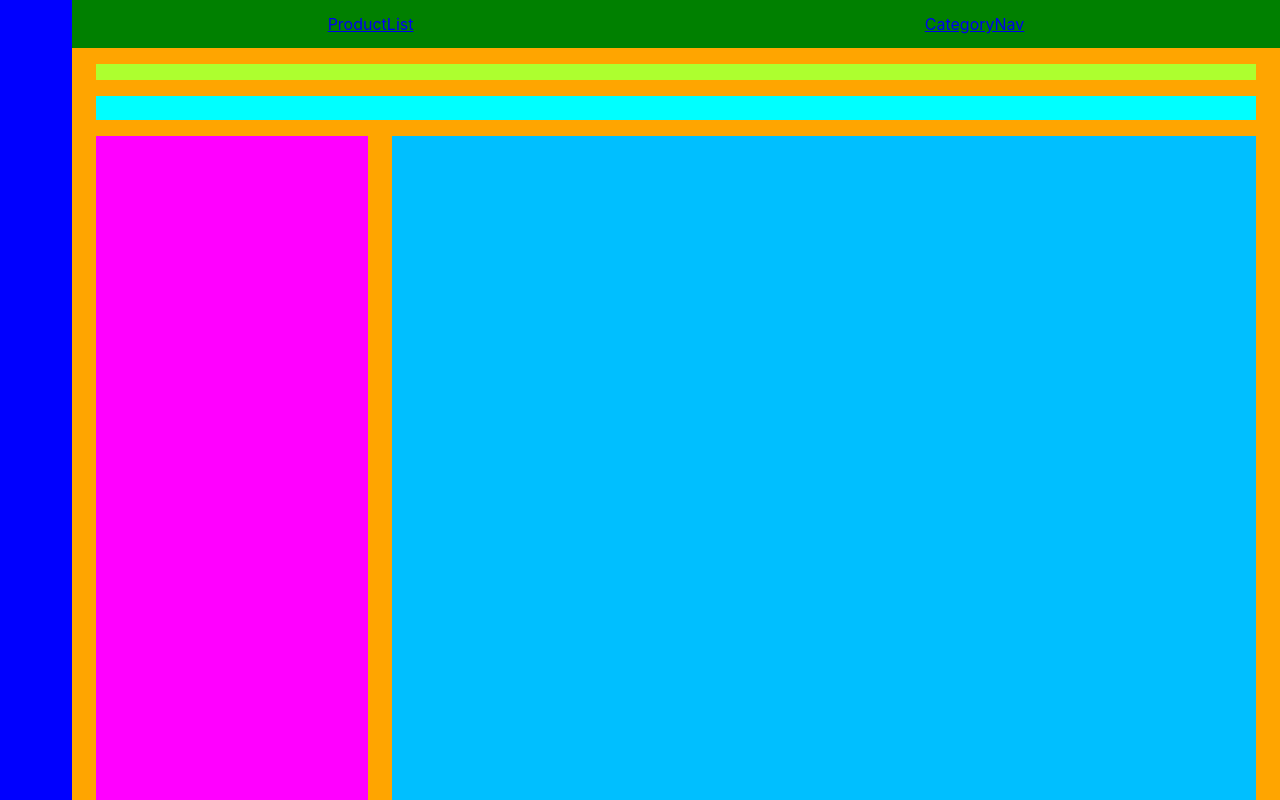
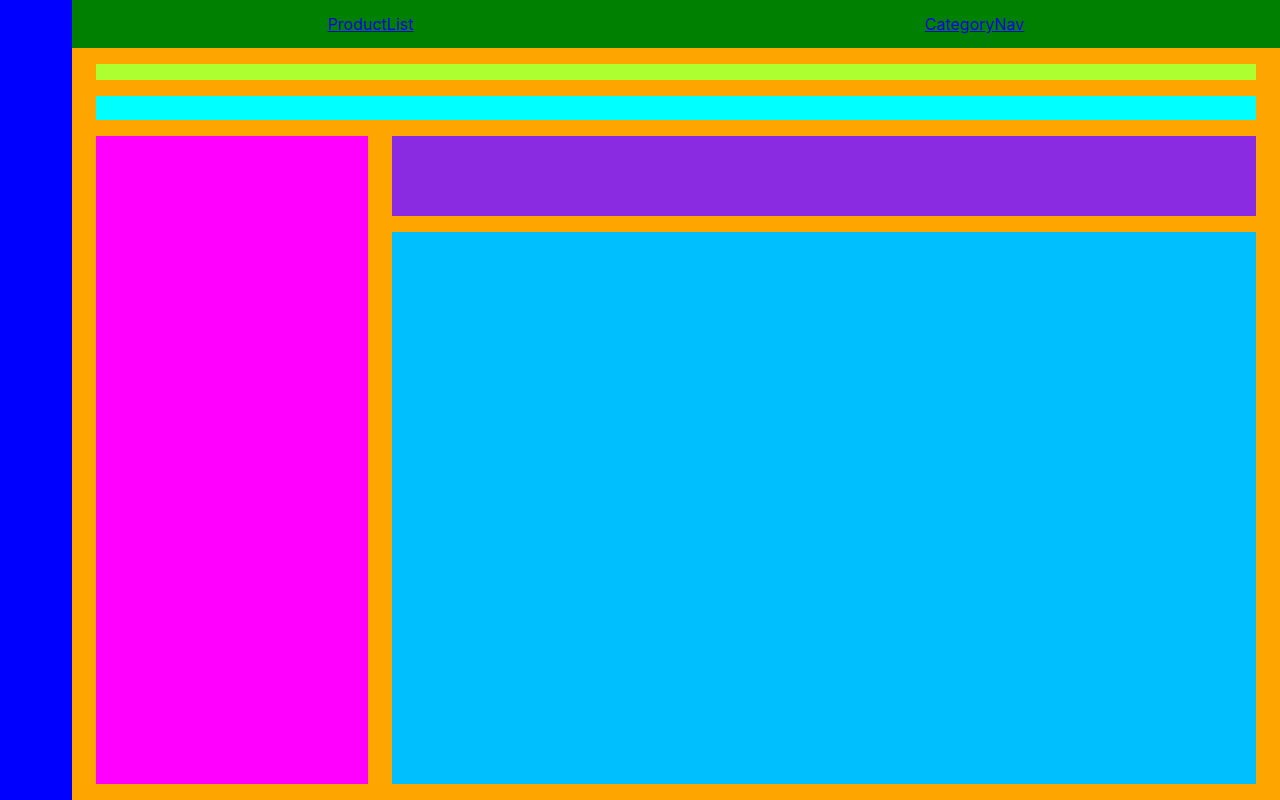
Before and after one commit to dimitrisafendras/proof, a React (Create React App) app: page / in a window 1280 px wide. Shown: the top 800 px of the page. Built offline with nearby package versions, Linux system fonts and the light colour scheme.

Commit message:
refactor

```diff
--- a/src/components/adaptive/productListLayout/ProductListLayout.css
+++ b/src/components/adaptive/productListLayout/ProductListLayout.css
@@ -1,17 +1,18 @@
 .ProductListLayout {
-    padding: 16px 24px 0;
+    padding: 16px 24px;
 
     grid-area: main;
     background-color: orange;
     display: grid;
     grid-template-columns: repeat(4, 1fr);
-    grid-template-rows: 16px 24px auto;
+    grid-template-rows: 16px 24px 80px auto;
     column-gap: 24px;
     row-gap: 16px;
 
     grid-template-areas:
             "breadcrumb breadcrumb breadcrumb breadcrumb"
             "title title title title"
+            "filters morefilters morefilters morefilters"
             "filters products products products";
 }
 
@@ -34,3 +35,8 @@
     background-color: deepskyblue;
     grid-area: products;
 }
+
+.MoreFilters {
+    background-color: blueviolet;
+    grid-area: morefilters;
+}
--- a/src/components/adaptive/productListLayout/ProductListLayout.jsx
+++ b/src/components/adaptive/productListLayout/ProductListLayout.jsx
@@ -6,9 +6,8 @@ export const ProductListLayout = ({}) => {
 		<div className='ProductListLayout'>
 			<div className='Breadcrumb'></div>
 			<div className='Title'></div>
-			<div className='Filters'>
-				<div style={{height: '1000px'}}></div>
-			</div>
+			<div className='Filters'></div>
+			<div className='MoreFilters'></div>
 			<div className='Products'></div>
 		</div>
 	);
--- a/src/index.css
+++ b/src/index.css
@@ -1,5 +1,6 @@
 body {
   margin: 0;
+  overflow-y: hidden;
   font-family: -apple-system, BlinkMacSystemFont, 'Segoe UI', 'Roboto', 'Oxygen',
     'Ubuntu', 'Cantarell', 'Fira Sans', 'Droid Sans', 'Helvetica Neue',
     sans-serif;
```
